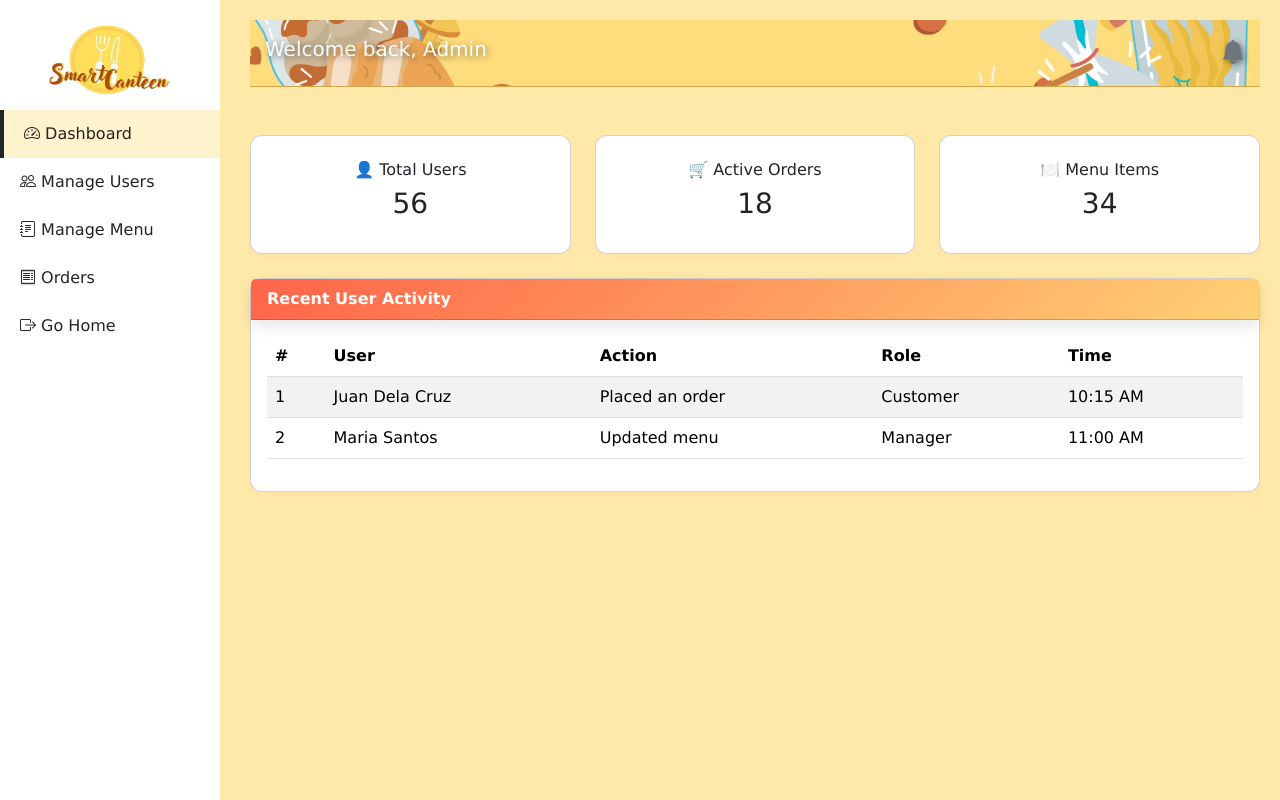
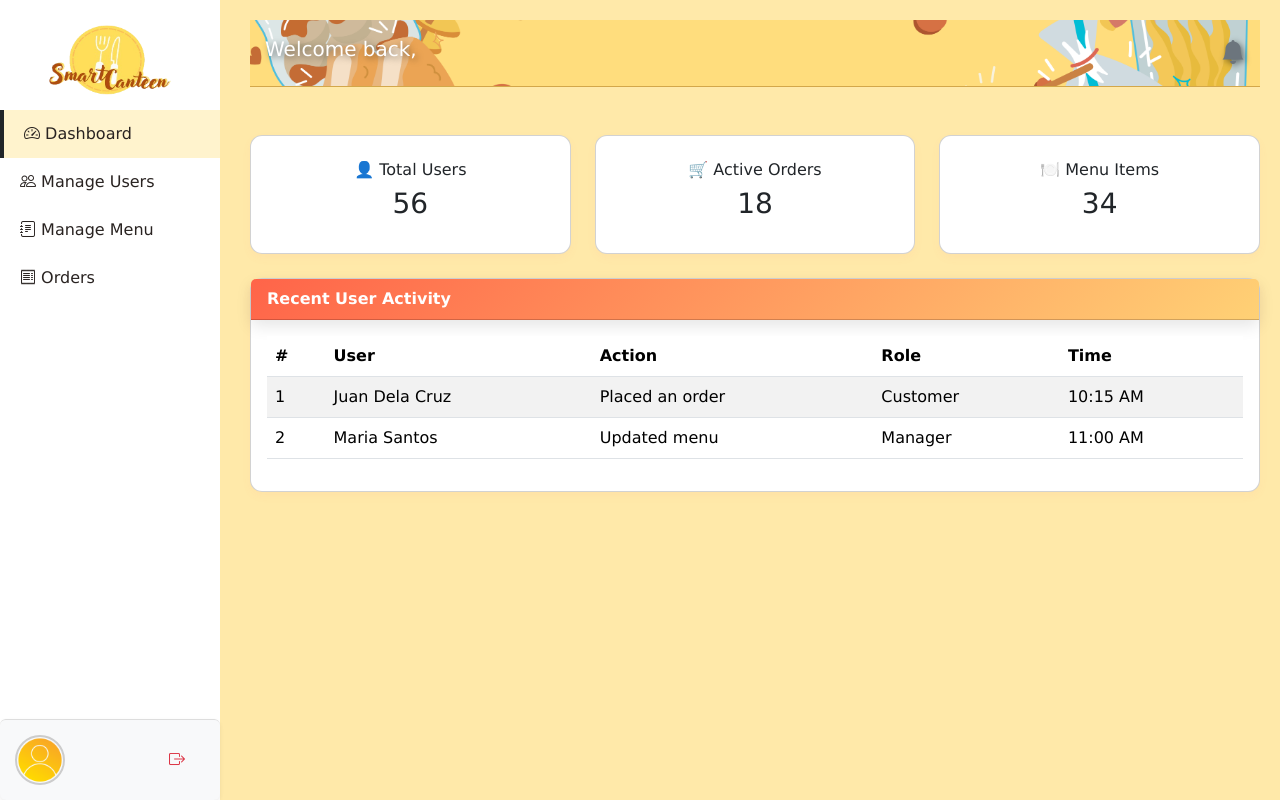
Before and after one commit to kohiiiiiiiii/SmartCanteen, a PHP site: page /admin/index.html in a window 1280 px wide. Run offline with PHP 8.4, Linux system fonts and the light colour scheme.

Commit message:
Update admin

```diff
--- a/admin/index.html
+++ b/admin/index.html
@@ -16,12 +16,22 @@
   <a href="users.html"><i class="bi bi-people"></i> Manage Users</a>
   <a href="menu.html"><i class="bi bi-journal-text"></i> Manage Menu</a>
   <a href="orders.html"><i class="bi bi-receipt"></i> Orders</a>
-  <a href="../customer/index.html" class="logout"><i class="bi bi-box-arrow-right"></i> Go Home</a>
+
+  <!-- Profile Section (always at bottom now) -->
+  <div class="profile-bar d-flex justify-content-between align-items-center bg-light rounded shadow-sm">
+    <div class="d-flex align-items-center">
+      <img src="../assets/img/user_avatar.png" alt="Profile" class="rounded-circle me-3" width="50" height="50">
+      <div>
+        <h6 class="mb-0"><span id="profileName"></span></h6>
+        <small class="text-muted" id="profileRole"></small>
+      </div>
+    </div>
+    <a href="../login.html" class="logout text-danger"><i class="bi bi-box-arrow-right"></i></a>
+  </div>
 </div>
 
 <!-- Content -->
 <div class="content">
-  <!-- Topbar -->
   <div class="topbar">
     <h5>Welcome back, <span id="adminName"></span></h5>
     <i class="bi bi-bell-fill fs-4 text-secondary"></i>
@@ -87,8 +97,17 @@
 </div>
 
 <script>
-  // Load admin name from session/localStorage
-  document.getElementById("adminName").textContent = localStorage.getItem("first_name") || "Admin";
+    // ✅ Save values from PHP session into localStorage (for UI only)
+    localStorage.setItem("first_name", "<?php echo addslashes($first_name); ?>");
+    localStorage.setItem("last_name", "<?php echo addslashes($last_name); ?>");
+    localStorage.setItem("role", "<?php echo addslashes($role); ?>");
+
+    // ✅ Display them
+    document.getElementById("userName").textContent =
+        localStorage.getItem("first_name") + " " + localStorage.getItem("last_name");
+
+    document.getElementById("userRole").textContent =
+        localStorage.getItem("role");
 </script>
 </body>
 </html>
--- a/assets/css/index_admin.css
+++ b/assets/css/index_admin.css
@@ -11,6 +11,9 @@
   left: 0;
   background: #ffffff;
   padding-top: 20px;
+
+  display: flex;
+  flex-direction: column; /* stack items vertically */
 }
 
 .sidebar a {
@@ -21,9 +24,27 @@
   font-weight: 500;
 }
 
-.sidebar a:hover, .sidebar a.active {
+.sidebar a:hover,
+.sidebar a.active {
   background: #fff3cd;
   border-left: 4px solid #212529;
+}
+
+/* 🚫 Remove hover for logout */
+.sidebar a.logout:hover {
+  background: none;
+  border-left: none;
+}
+
+/* Push profile bar to the bottom */
+.profile-bar {
+  margin-top: auto;  /* moves it down */
+  border-top: 1px solid #ddd;
+  padding: 15px;
+}
+
+.profile-bar img {
+  border: 2px solid #ccc;
 }
 
 .content {
--- a/register.html
+++ b/register.html
@@ -86,6 +86,7 @@
                 <option value="student">Student</option>
                 <option value="staff">Staff</option>
                 <option value="manager">Canteen Manager</option>
+                <option value="admin">Admin</option>
               </select>
               <div class="invalid-feedback">Please select a role.</div>
             </div>
```
Also changed, not shown: admin/index.php (added, +14 -0 lines), admin/logout.php (added, +9 -0 lines), admin/profile.html (added). Lines whose indentation alone changed are shown as unchanged.
